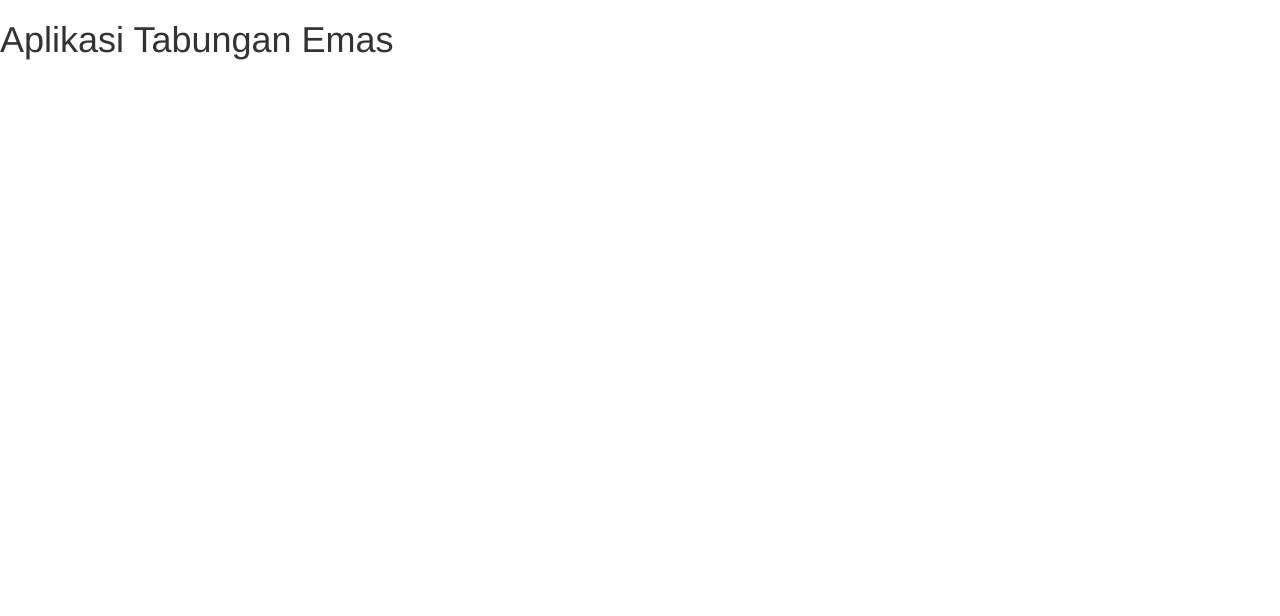
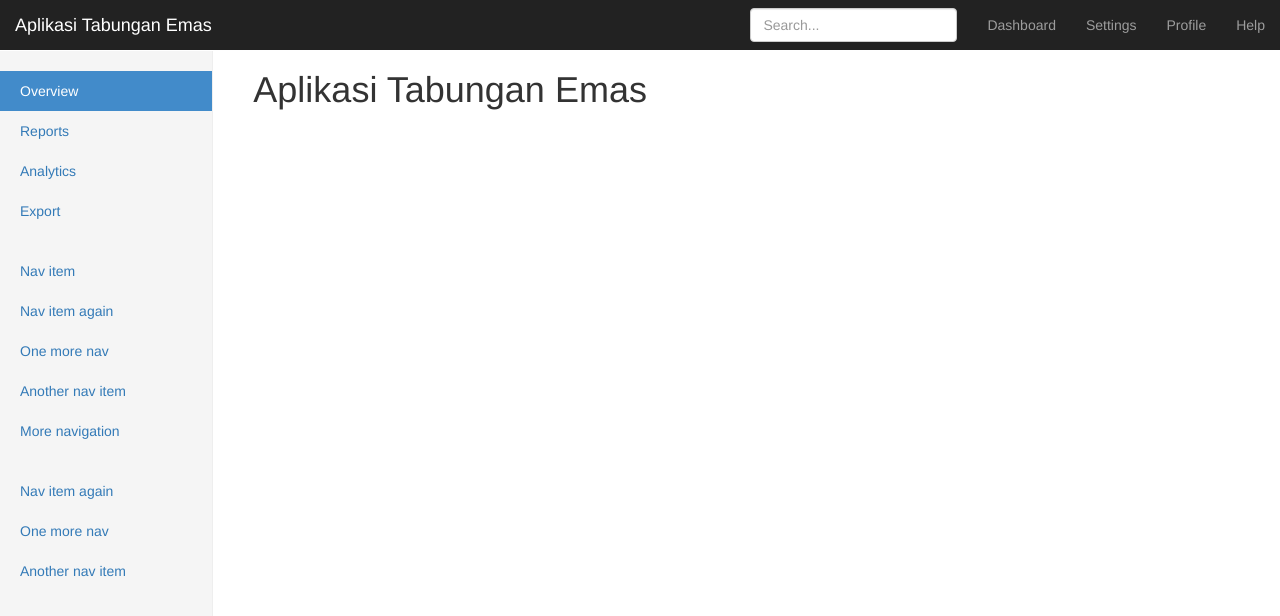
Before and after one commit to artivisi/training-pegadaian-2017-01, an Angular app in the folder tabungan-emas/: page / in a window 1280 px wide. Shown: the top 616 px of the page. Built offline with nearby package versions, Linux system fonts and the light colour scheme.

Commit message:
memasang template tampilan

```diff
--- a/tabungan-emas/src/app/app.component.css
+++ b/tabungan-emas/src/app/app.component.css
@@ -0,0 +1,106 @@
+/*
+ * Base structure
+ */
+
+/* Move down content because we have a fixed navbar that is 50px tall */
+body {
+  padding-top: 50px;
+}
+
+
+/*
+ * Global add-ons
+ */
+
+.sub-header {
+  padding-bottom: 10px;
+  border-bottom: 1px solid #eee;
+}
+
+/*
+ * Top navigation
+ * Hide default border to remove 1px line.
+ */
+.navbar-fixed-top {
+  border: 0;
+}
+
+/*
+ * Sidebar
+ */
+
+/* Hide for mobile, show later */
+.sidebar {
+  display: none;
+}
+@media (min-width: 768px) {
+  .sidebar {
+    position: fixed;
+    top: 51px;
+    bottom: 0;
+    left: 0;
+    z-index: 1000;
+    display: block;
+    padding: 20px;
+    overflow-x: hidden;
+    overflow-y: auto; /* Scrollable contents if viewport is shorter than content. */
+    background-color: #f5f5f5;
+    border-right: 1px solid #eee;
+  }
+}
+
+/* Sidebar navigation */
+.nav-sidebar {
+  margin-right: -21px; /* 20px padding + 1px border */
+  margin-bottom: 20px;
+  margin-left: -20px;
+}
+.nav-sidebar > li > a {
+  padding-right: 20px;
+  padding-left: 20px;
+}
+.nav-sidebar > .active > a,
+.nav-sidebar > .active > a:hover,
+.nav-sidebar > .active > a:focus {
+  color: #fff;
+  background-color: #428bca;
+}
+
+
+/*
+ * Main content
+ */
+
+.main {
+  padding: 20px;
+  padding-top: 50px;
+}
+@media (min-width: 768px) {
+  .main {
+    padding-right: 40px;
+    padding-left: 40px;
+  }
+}
+.main .page-header {
+  margin-top: 0;
+}
+
+
+/*
+ * Placeholder dashboard ideas
+ */
+
+.placeholders {
+  margin-bottom: 30px;
+  text-align: center;
+}
+.placeholders h4 {
+  margin-bottom: 0;
+}
+.placeholder {
+  margin-bottom: 20px;
+}
+.placeholder img {
+  display: inline-block;
+  border-radius: 50%;
+}
--- a/tabungan-emas/src/app/app.component.html
+++ b/tabungan-emas/src/app/app.component.html
@@ -1,3 +1,53 @@
-<h1>
-  {{title}}
-</h1>
+<nav class="navbar navbar-inverse navbar-fixed-top">
+  <div class="container-fluid">
+	<div class="navbar-header">
+	  <button type="button" class="navbar-toggle collapsed" data-toggle="collapse" data-target="#navbar" aria-expanded="false" aria-controls="navbar">
+		<span class="sr-only">Toggle navigation</span>
+		<span class="icon-bar"></span>
+		<span class="icon-bar"></span>
+		<span class="icon-bar"></span>
+	  </button>
+	  <a class="navbar-brand" href="#">{{title}}</a>
+	</div>
+	<div id="navbar" class="navbar-collapse collapse">
+	  <ul class="nav navbar-nav navbar-right">
+		<li><a href="#">Dashboard</a></li>
+		<li><a href="#">Settings</a></li>
+		<li><a href="#">Profile</a></li>
+		<li><a href="#">Help</a></li>
+	  </ul>
+	  <form class="navbar-form navbar-right">
+		<input type="text" class="form-control" placeholder="Search...">
+	  </form>
+	</div>
+  </div>
+</nav>
+
+<div class="container-fluid">
+  <div class="row">
+	<div class="col-sm-3 col-md-2 sidebar">
+	  <ul class="nav nav-sidebar">
+		<li class="active"><a href="#">Overview <span class="sr-only">(current)</span></a></li>
+		<li><a href="#">Reports</a></li>
+		<li><a href="#">Analytics</a></li>
+		<li><a href="#">Export</a></li>
+	  </ul>
+	  <ul class="nav nav-sidebar">
+		<li><a href="">Nav item</a></li>
+		<li><a href="">Nav item again</a></li>
+		<li><a href="">One more nav</a></li>
+		<li><a href="">Another nav item</a></li>
+		<li><a href="">More navigation</a></li>
+	  </ul>
+	  <ul class="nav nav-sidebar">
+		<li><a href="">Nav item again</a></li>
+		<li><a href="">One more nav</a></li>
+		<li><a href="">Another nav item</a></li>
+	  </ul>
+	</div>
+	<div class="col-sm-9 col-md-10 col-md-offset-2 main">
+	  <h1>{{title}}</h1>
+
+	</div>
+  </div>
+</div>
```
